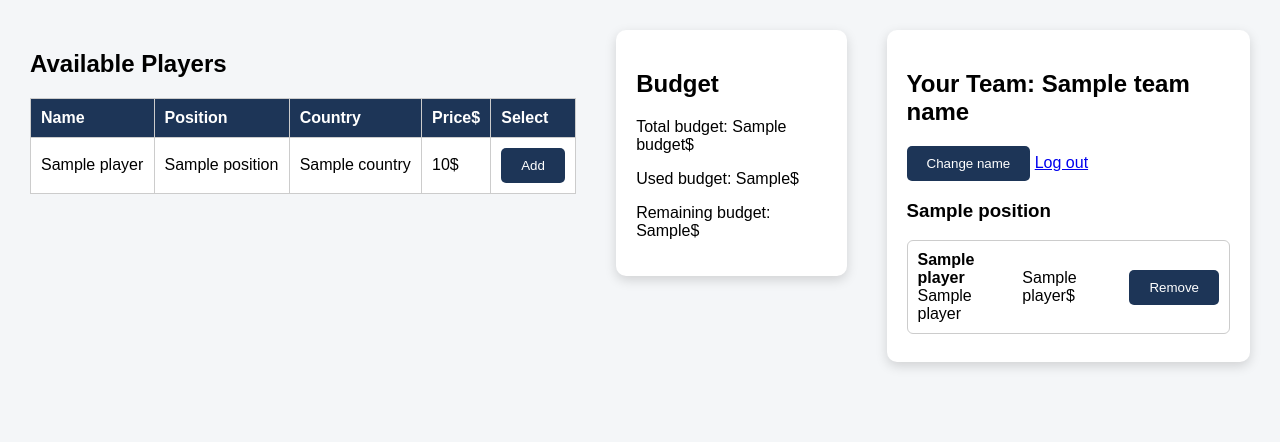
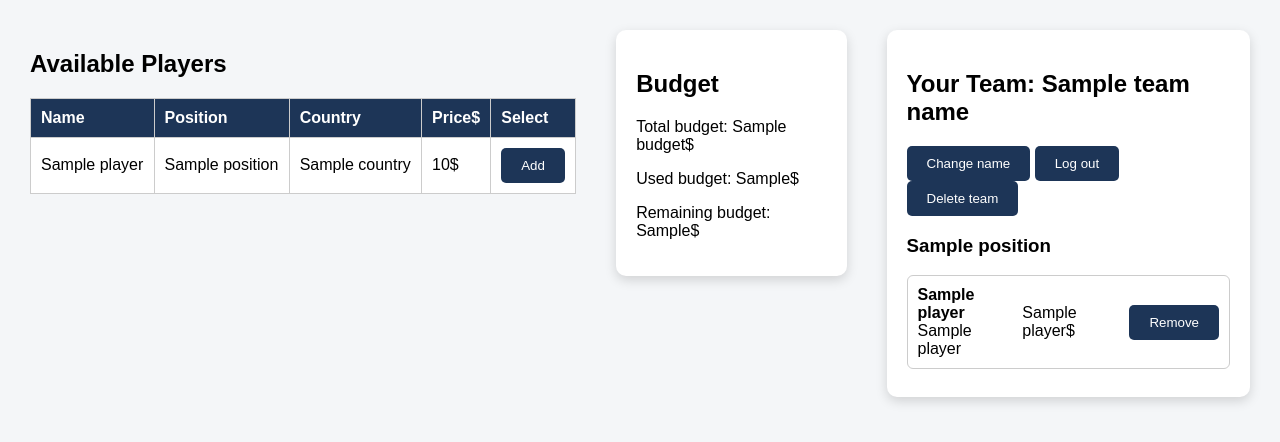
Before and after one commit to ViktorSandO/DIS-Group-Christian-Oliver-Viktor, a Flask app: template templates/create-team.html in a window 1280 px wide. Shown: the top 442 px of the page. Run offline with Flask 3, Linux system fonts and the light colour scheme; the template is opened without the code that fills it: most values are stand-ins (such as "Sample title", 1, 10 or a date in 2020); parts of the project's set-up code (start-up, migrations or seed data) failed here and were passed over; some libraries are stand-ins or nearby versions.

Commit message:
Create / login user. And visual upgrade

```diff
--- a/app.py
+++ b/app.py
@@ -369,6 +369,29 @@ def change_team_name(fantasy_team_id):
 
     return redirect(url_for("create_team", fantasy_team_id=fantasy_team_id))
 
+
+# Delete fantasy team
+@app.route("/team/<int:fantasy_team_id>/delete-team", methods=["POST"])
+def delete_team(fantasy_team_id):
+    conn = get_db_connection()
+    cur = conn.cursor()
+
+    cur.execute("""
+        DELETE FROM fantasy_teams
+        WHERE fantasy_team_id = %s;
+    """, (fantasy_team_id,))
+
+    cur.execute("""
+        DELETE FROM users
+        WHERE user_id = %s;
+    """, (fantasy_team_id,))
+
+    conn.commit()
+    cur.close()
+    conn.close()
+
+    return redirect(url_for("home"))
+
 # Run the app
 if __name__ == "__main__":
     app.run(debug=True)
--- a/templates/create-team.html
+++ b/templates/create-team.html
@@ -68,10 +68,15 @@
                 document.getElementById("change-name-form").style.display = "none";
             }
             </script>
-            <a href="/login">Log out</a>
+            <a href="/login"><button>Log out</button></a>
+
+            <form action="/team/{{ fantasy_team_id }}/delete-team" method="POST"
+                onsubmit="return confirm('Are you sure you want to delete this team?');">
+                <button type="submit">Delete team</button>
+            </form>
+
             {% for position, players in team_slots.items() %}
                 <h3>{{ position }}</h3>
-
                 {% for player in players %}
                     <div class="team-slot">
                         {% if player %}
```
